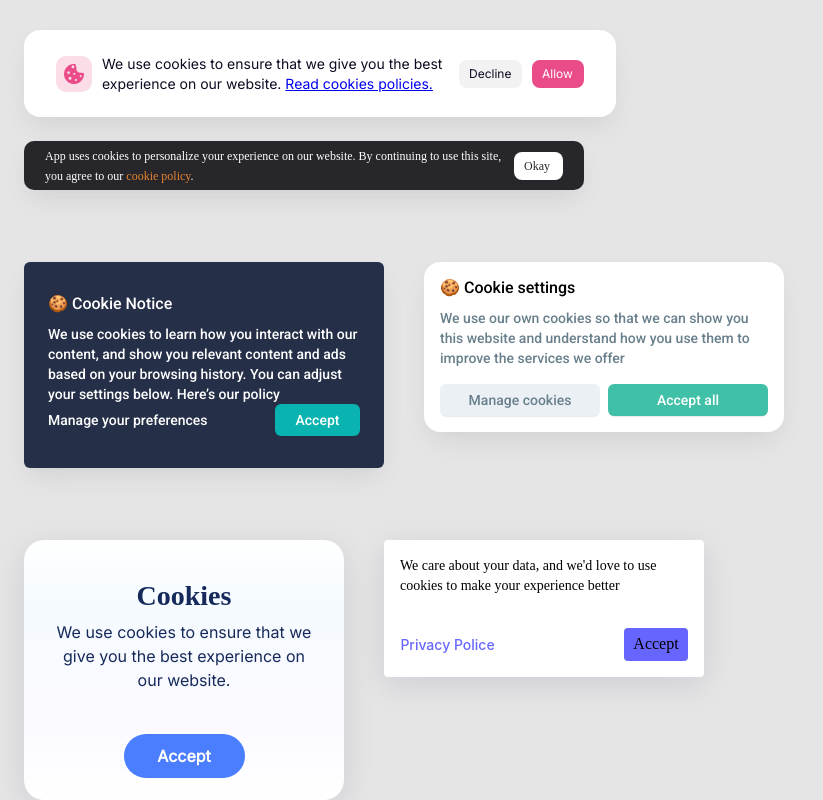
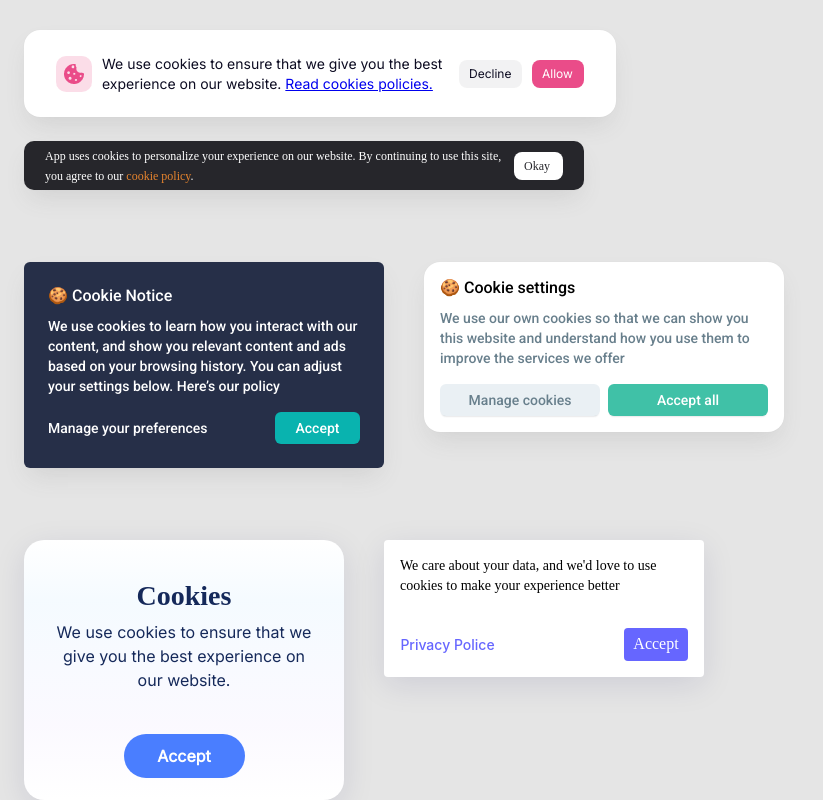
Before and after one commit to IaroslavTurchyn/html-css, a plain HTML site: page index.html in a window 1280 px wide. Shown: the part 646-1446 px from the top of the page, without its empty margins (0-823 px from the left). Drawn offline with Linux system fonts and the light colour scheme.

Commit message:
added changes

```diff
--- a/styles/styles.css
+++ b/styles/styles.css
@@ -232,7 +232,7 @@ margin-left: 200px;
     width: 560px;
     height: 160px;
     margin-left: 24px;
-    box-sizing: border-box;
+
 
 }
 .B01 {
@@ -323,7 +323,7 @@ margin-left: 200px;
 
 
 .B02 {
-    box-sizing: border-box;
+    /* box-sizing: border-box; */
     width: 560px;
     height: 64px;
     background-color: #26262B;
@@ -428,6 +428,7 @@ margin-left: 200px;
     flex-direction: row;
     justify-content: space-between;
     align-items: center;
+    margin-top: 16px;
 }
 
 .Frame4classC01text{
@@ -720,4 +721,9 @@ line-height: 20px;
     background: #6666FF;
     border-radius: 4px;
     border: none;
+    color: #fff;
 }
+
+button {
+cursor: pointer;
+}
```
